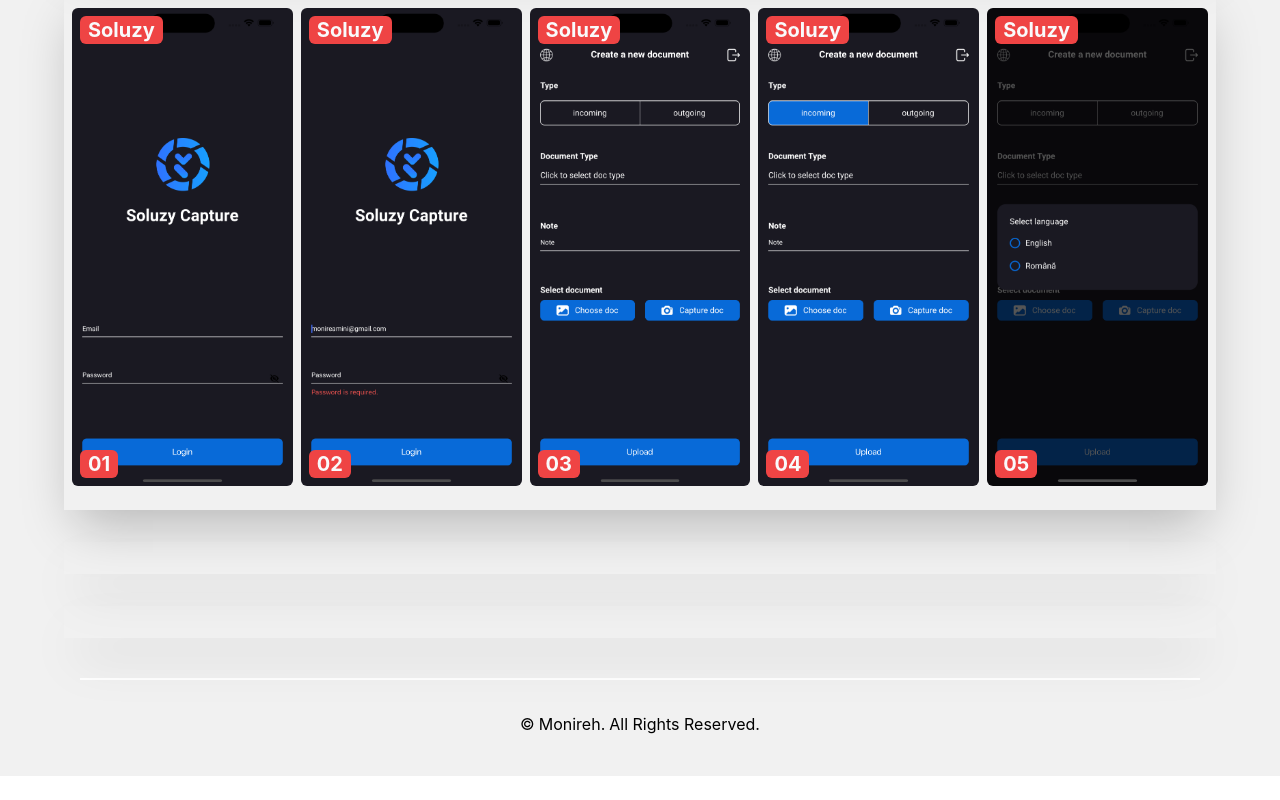
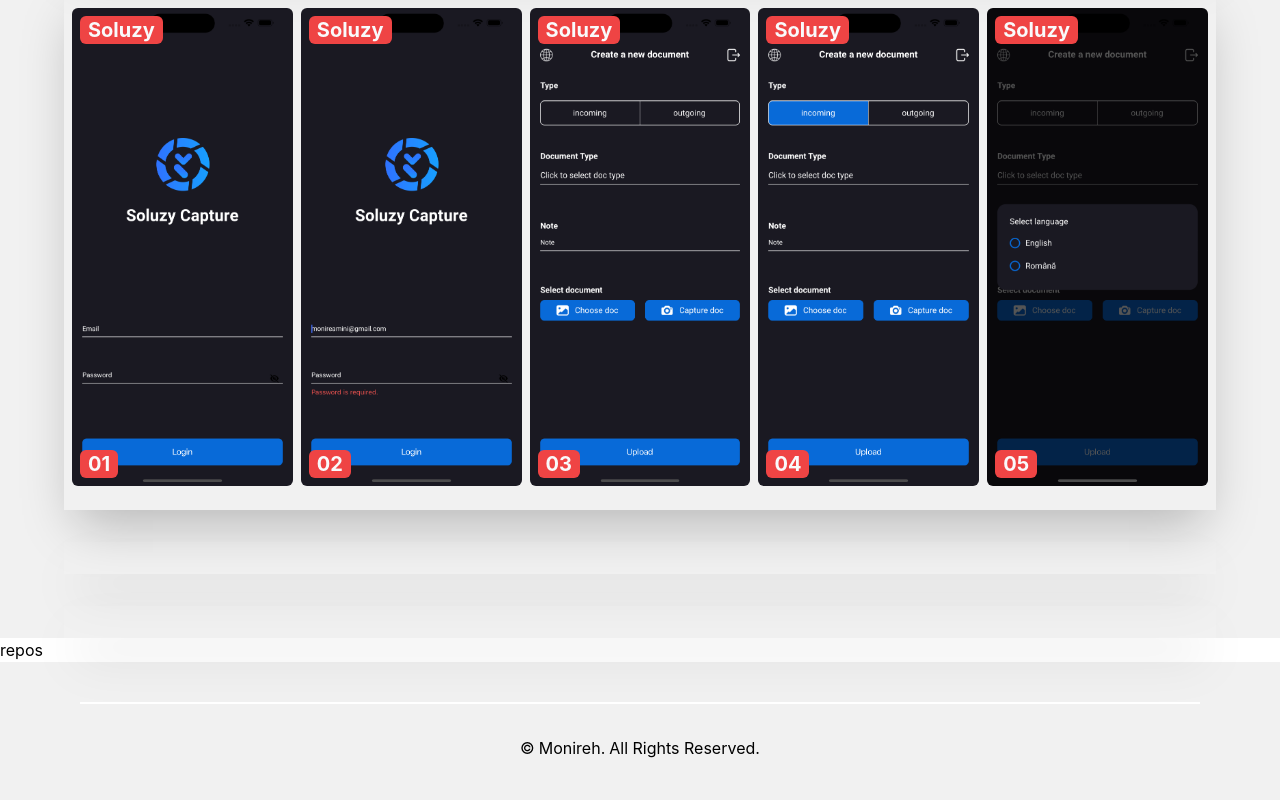
Before and after one commit to monireamini/monireamini.github.io, a Next.js app: page / in a window 1280 px wide. Shown: the part 2043-2843 px from the top of the page. Before the commit the page ends 2819 px from the top, so only its background shows below. Built offline with nearby package versions, Linux system fonts and the light colour scheme; no server answers.

Commit message:
add repositories component

```diff
--- /dev/null
+++ b/components/repositories/repositories.tsx
@@ -0,0 +1,24 @@
+import React, {useEffect} from 'react';
+import {apiRequest} from "../../helpers/api-request";
+
+const Repositories = () => {
+
+  async function handleFetchRepos() {
+    const token = process.env.NEXT_PUBLIC_GITHUB_AUTH_TOKEN;
+    const username = process.env.NEXT_PUBLIC_GITHUB_USER_NAME;
+
+    const res = await apiRequest({
+      url: `https://api.github.com/search/repositories?q=user:${username}+sort:author-date-asc`,
+      config: {headers: {Authorization: `token ${token}`}}
+    })
+    const repositories = res?.data?.items;
+  }
+
+  useEffect(() => {
+    handleFetchRepos();
+  }, []);
+
+  return <p>repos</p>;
+};
+
+export default Repositories;
--- a/pages/index.tsx
+++ b/pages/index.tsx
@@ -1,30 +1,14 @@
-import {apiRequest} from "../helpers/api-request";
 import MainLayout from "../components/main-layout/main-layout";
-import {useEffect} from "react";
 import Intro from "../components/intro/intro";
 import Projects from "../components/projects/projects";
+import Repositories from "../components/repositories/repositories";
 
 export default function Home() {
-
-    async function handleFetchRepos() {
-        const token = process.env.NEXT_PUBLIC_GITHUB_AUTH_TOKEN;
-        const username = process.env.NEXT_PUBLIC_GITHUB_USER_NAME;
-
-        const res = await apiRequest({
-            url: `https://api.github.com/search/repositories?q=user:${username}+sort:author-date-asc`,
-            config: {headers: {Authorization: `token ${token}`}}
-        })
-        const repositories = res?.data?.items;
-    }
-
-    useEffect(() => {
-        handleFetchRepos();
-    }, []);
-
     return (
         <MainLayout>
             <Intro/>
             <Projects/>
+            <Repositories/>
         </MainLayout>
     )
 }
```
